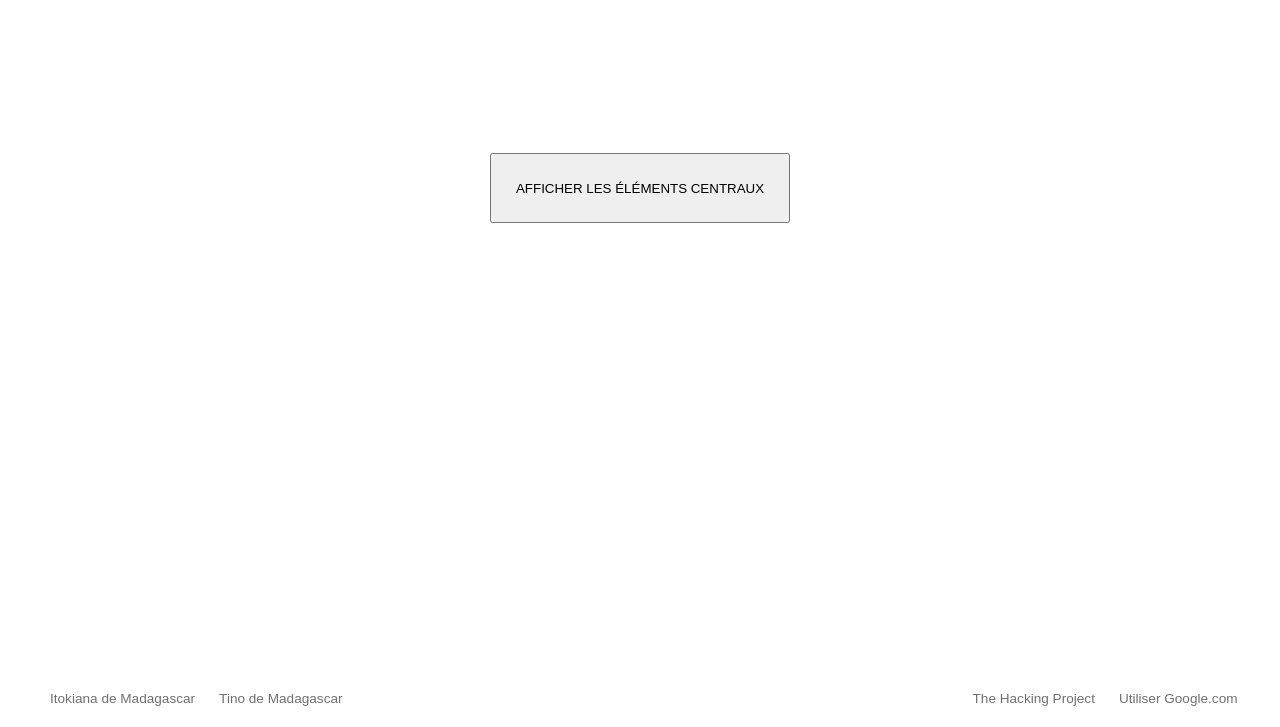
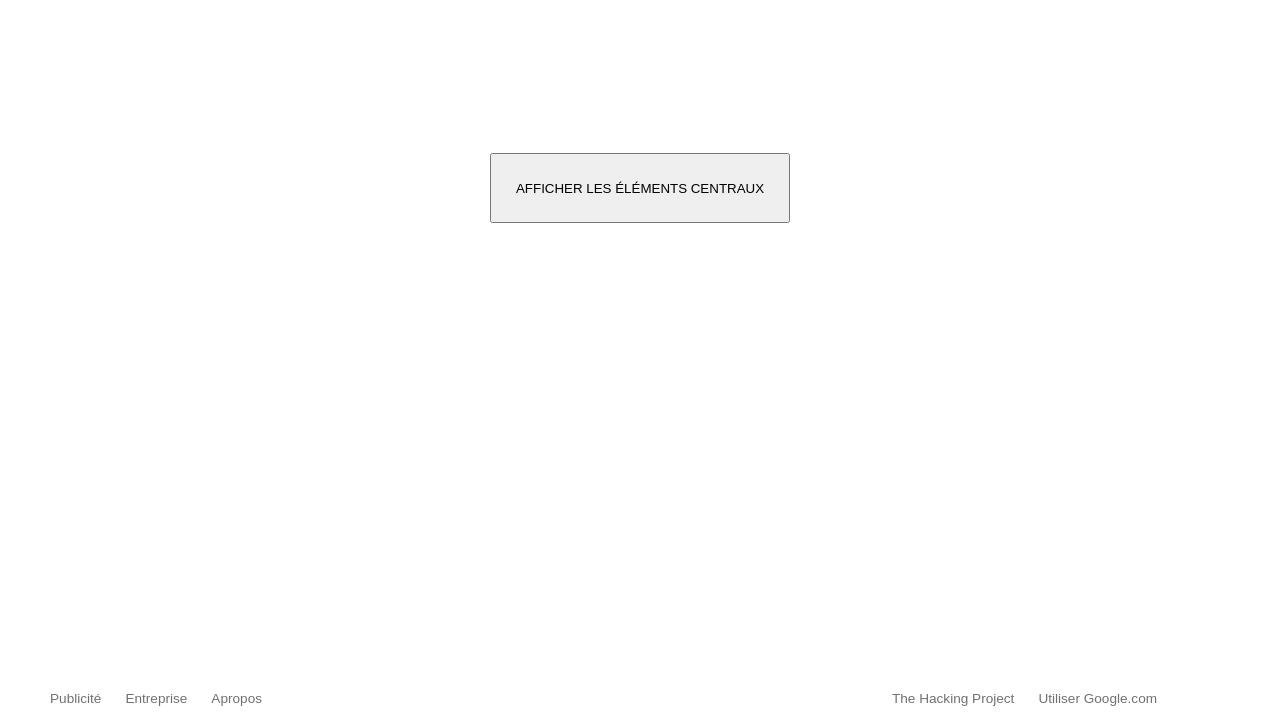
Before and after one commit to Tafitasoa/Best-google, a plain HTML site: page index.html in a window 1280 px wide. Shown: the part 73-800 px from the top of the page. Drawn offline with Linux system fonts and the light colour scheme.

Commit message:
Update index.html

```diff
--- a/index.html
+++ b/index.html
@@ -43,8 +43,9 @@
 
     <footer>
         <ul>
-            <li><a href="http://image.noelshack.com/fichiers/2018/14/3/1522846733-29351558-1476833519111713-8602174956880771744-o.jpg">Itokiana de Madagascar</a></li>
-            <li><a href="http://image.noelshack.com/fichiers/2018/14/3/1522846723-22780247-1437234893059069-5956659685427374716-n.jpg">Tino de Madagascar</a></li>
+            <li><a href="#">Publicité</a></li>
+            <li><a href="#">Entreprise</a></li>
+            <li><a href="#">Apropos</a></li>
         </ul>
 
         <ul>
```
